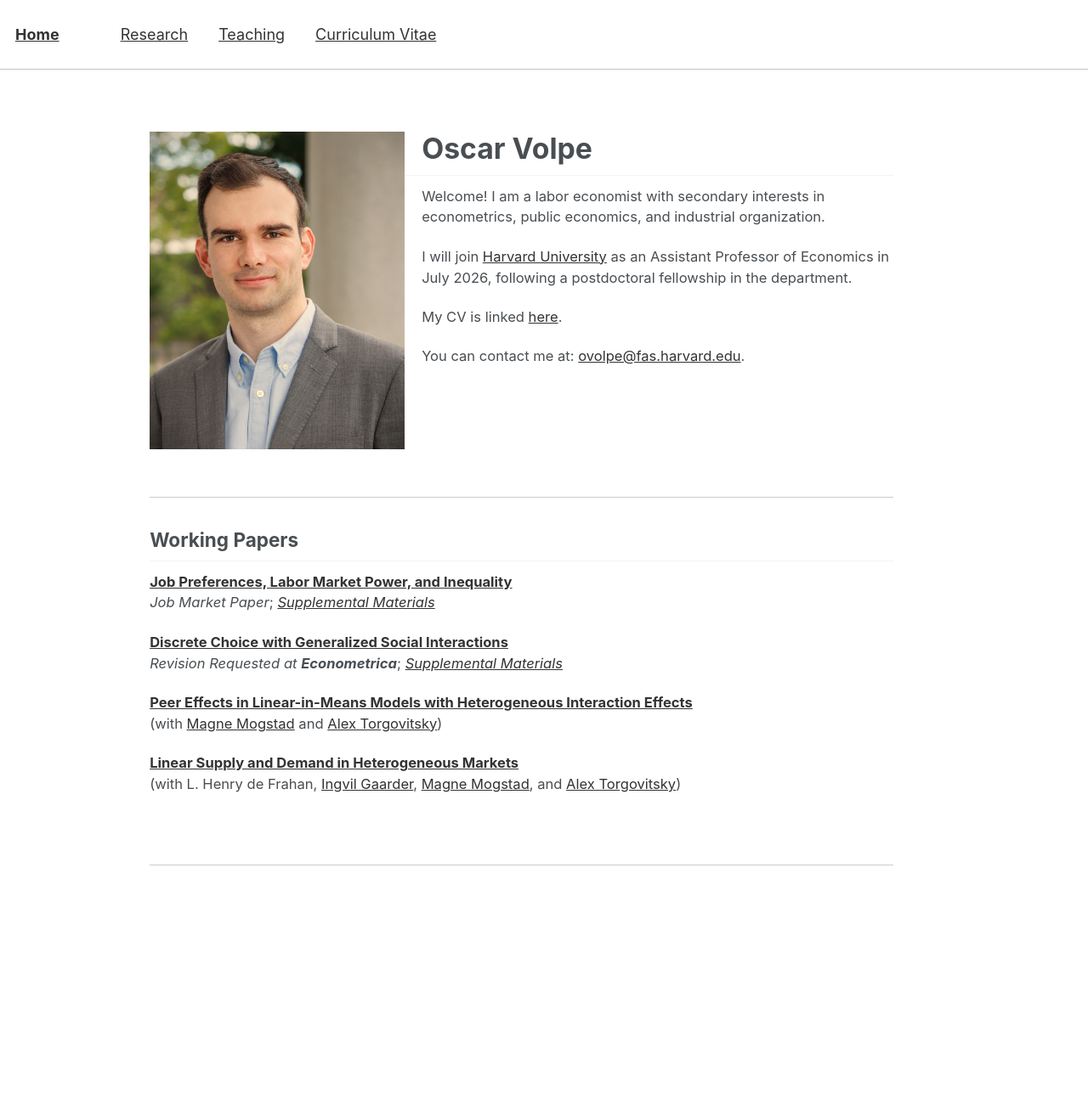
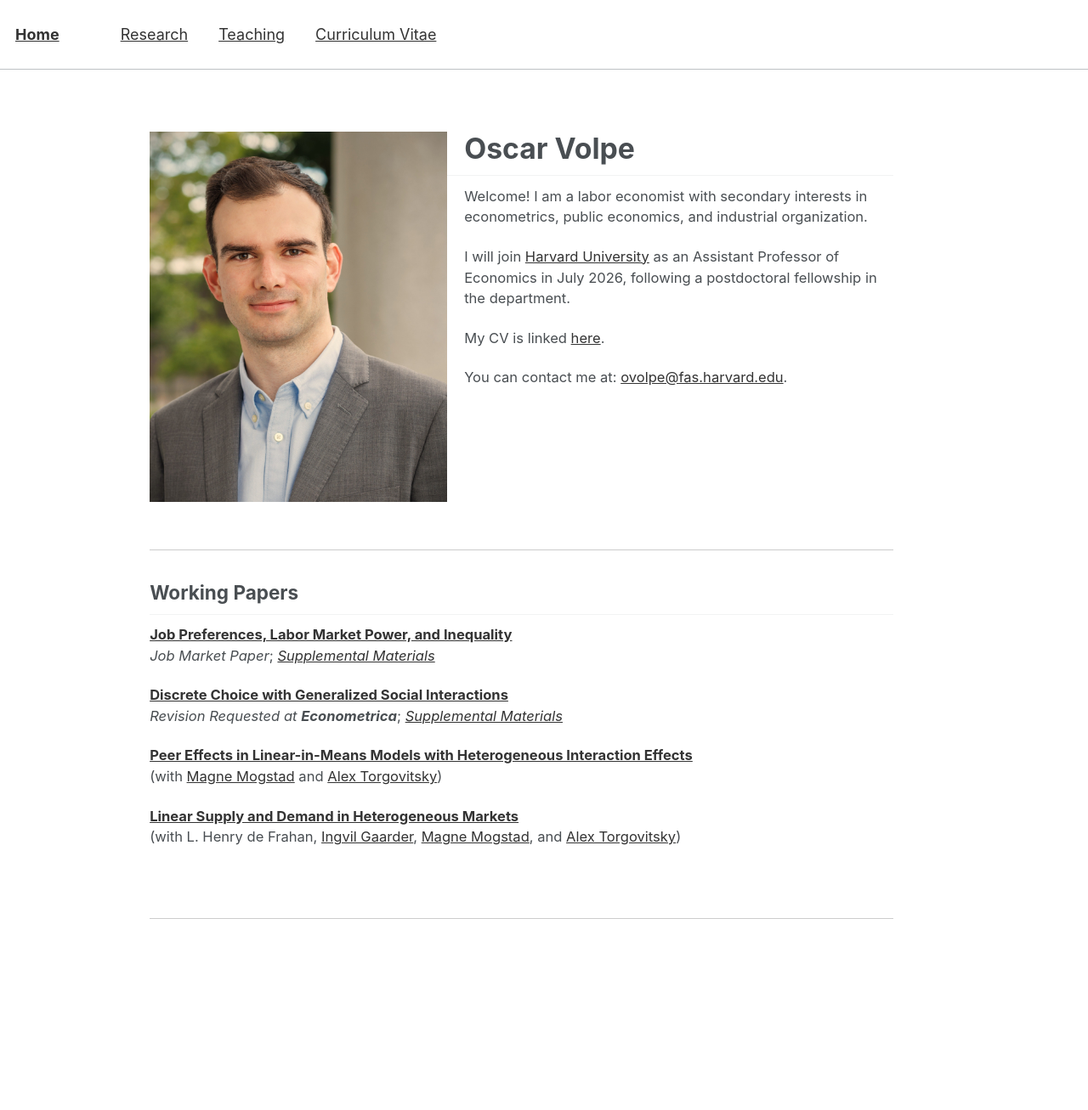
Before and after one commit to ovolpe/ovolpe.github.io, a Jekyll site: the page built from _pages/about.md, in a window 1280 px wide. Shown: the whole page at 85% size. Built offline with Jekyll 4.4.1, drawn with Linux system fonts in a browser that asks for light colours; before the commit the page ends 1244 px from its top, so only the background shows below that.

Commit message:
Update about.md

```diff
--- a/_pages/about.md
+++ b/_pages/about.md
@@ -8,7 +8,7 @@ redirect_from:
   - /about.html
 ---
 
-## <span style="font-size: 1.5em;">Oscar Volpe</span><img class="img-responsive" style="float: left; margin: 0px 20px 20px 0px;" src="/files/headshot.jpg" width="300">
+## <span style="font-size: 1.5em;">Oscar Volpe</span><img class="img-responsive" style="float: left; margin: 0px 20px 20px 0px;" src="/files/headshot.jpg" width="350">
 
 Welcome! I am a labor economist with secondary interests in econometrics, public economics, and industrial organization.
 
```
